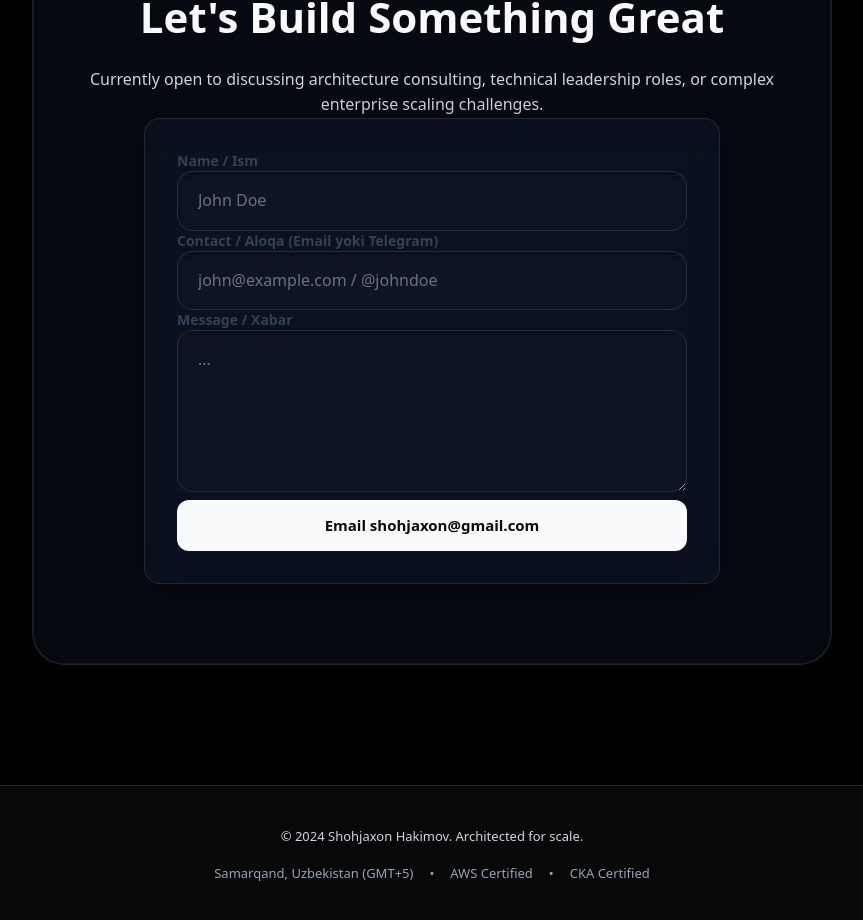
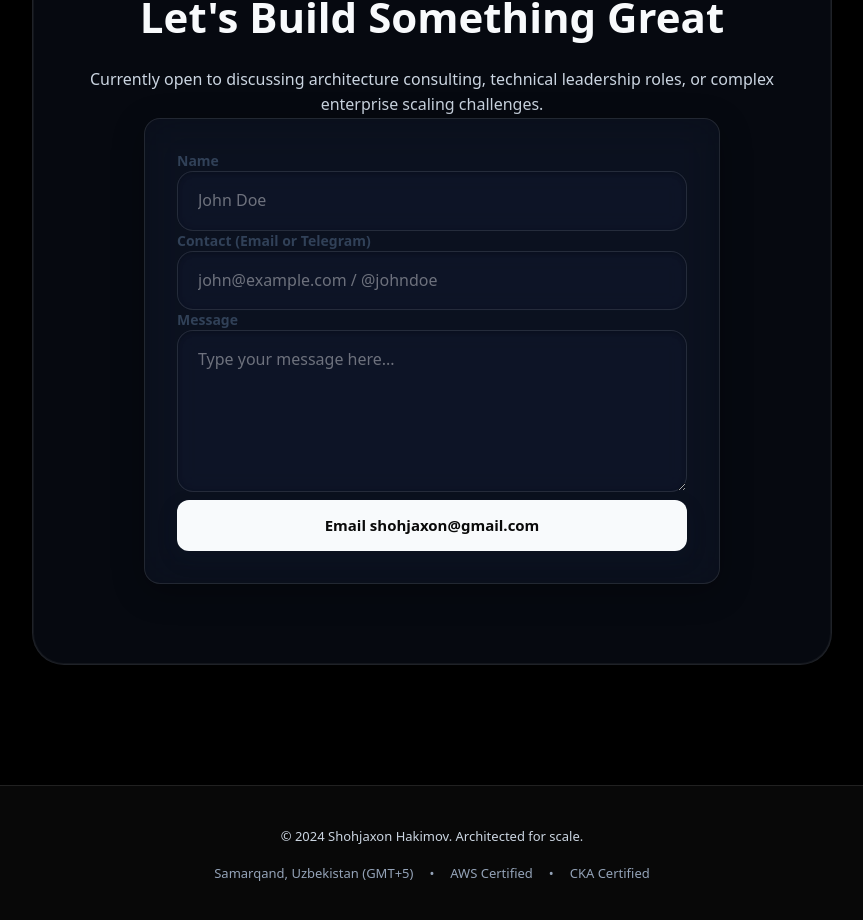
Before and after one commit to obsidianosuz-hub/partfilio, a Next.js app: page /en in a window 1280 px wide. Shown: the part 3578-4498 px from the top of the page, without its empty margins (208-1071 px from the left). Built offline with nearby package versions, Linux system fonts and the light colour scheme; no server answers; the database is empty.

Commit message:
Fix form translations to support all languages

```diff
--- a/app/components/PortfolioContent.tsx
+++ b/app/components/PortfolioContent.tsx
@@ -443,29 +443,29 @@ export default function PortfolioContent({ projects = [] }: { projects?: any[] }
                     <div className="w-full flex justify-center mt-12">
                         <form onSubmit={handleContactSubmit} className="w-full max-w-xl space-y-6 text-left glass-card">
                             <div>
-                            <label className="block text-sm font-semibold text-slate-700 mb-2">Name / Ism</label>
+                            <label className="block text-sm font-semibold text-slate-700 mb-2">{t('Contact.form_name_label')}</label>
                             <input
                                 type="text"
                                 required
                                 value={formData.name}
                                 onChange={(e) => setFormData({...formData, name: e.target.value})}
                                 className="contact-input"
-                                placeholder="John Doe"
+                                placeholder={t('Contact.form_name_ph')}
                             />
                         </div>
                         <div>
-                            <label className="block text-sm font-semibold text-slate-700 mb-2">Contact / Aloqa (Email yoki Telegram)</label>
+                            <label className="block text-sm font-semibold text-slate-700 mb-2">{t('Contact.form_contact_label')}</label>
                             <input
                                 type="text"
                                 required
                                 value={formData.contactInfo}
                                 onChange={(e) => setFormData({...formData, contactInfo: e.target.value})}
                                 className="contact-input"
-                                placeholder="john@example.com / @johndoe"
+                                placeholder={t('Contact.form_contact_ph')}
                             />
                         </div>
                         <div>
-                            <label className="block text-sm font-semibold text-slate-700 mb-2">Message / Xabar</label>
+                            <label className="block text-sm font-semibold text-slate-700 mb-2">{t('Contact.form_message_label')}</label>
                             <textarea
                                 required
                                 rows={5}
@@ -473,7 +473,7 @@ export default function PortfolioContent({ projects = [] }: { projects?: any[] }
                                 onChange={(e) => setFormData({...formData, message: e.target.value})}
                                 className="contact-input"
                                 style={{ resize: 'vertical' }}
-                                placeholder="..."
+                                placeholder={t('Contact.form_message_ph')}
                             ></textarea>
                         </div>
                         <button
--- a/messages/en.json
+++ b/messages/en.json
@@ -67,6 +67,12 @@
     "tag": "Status: Available for select engagements",
     "title": "Let's Build Something Great",
     "desc": "Currently open to discussing architecture consulting, technical leadership roles, or complex enterprise scaling challenges.",
+    "form_name_label": "Name",
+    "form_name_ph": "John Doe",
+    "form_contact_label": "Contact (Email or Telegram)",
+    "form_contact_ph": "john@example.com / @johndoe",
+    "form_message_label": "Message",
+    "form_message_ph": "Type your message here...",
     "btn": "Email shohjaxon@gmail.com"
   },
   "Footer": {
--- a/messages/ru.json
+++ b/messages/ru.json
@@ -67,6 +67,12 @@
     "tag": "Статус: Доступен для предложений",
     "title": "Давайте создадим что-то великое",
     "desc": "Открыт для обсуждения архитектурного консалтинга, ролей технического лидера или сложных задач по масштабированию бизнеса.",
+    "form_name_label": "Имя",
+    "form_name_ph": "Иван Иванов",
+    "form_contact_label": "Контакт (Email или Telegram)",
+    "form_contact_ph": "ivan@example.com / @ivanivanov",
+    "form_message_label": "Сообщение",
+    "form_message_ph": "Напишите здесь ваше сообщение...",
     "btn": "Написать на shohjaxon@gmail.com"
   },
   "Footer": {
--- a/messages/uz.json
+++ b/messages/uz.json
@@ -67,6 +67,12 @@
     "tag": "Holat: Tanlangan takliflar uchun band emas",
     "title": "Birgalikda buyuk ishlar qilamiz",
     "desc": "Arxitektura konsaltingi, texnik yetakchi rollari yoki murakkab korporativ miqyosdagi vazifalarni muhokama qilish uchun doim ochiqman.",
+    "form_name_label": "Name / Ism",
+    "form_name_ph": "Eshmat Toshmatov",
+    "form_contact_label": "Contact / Aloqa (Email yoki Telegram)",
+    "form_contact_ph": "eshmat@example.com / @eshmat",
+    "form_message_label": "Message / Xabar",
+    "form_message_ph": "Xabaringizni yozing...",
     "btn": "shohjaxon@gmail.com ga yozish"
   },
   "Footer": {
```
